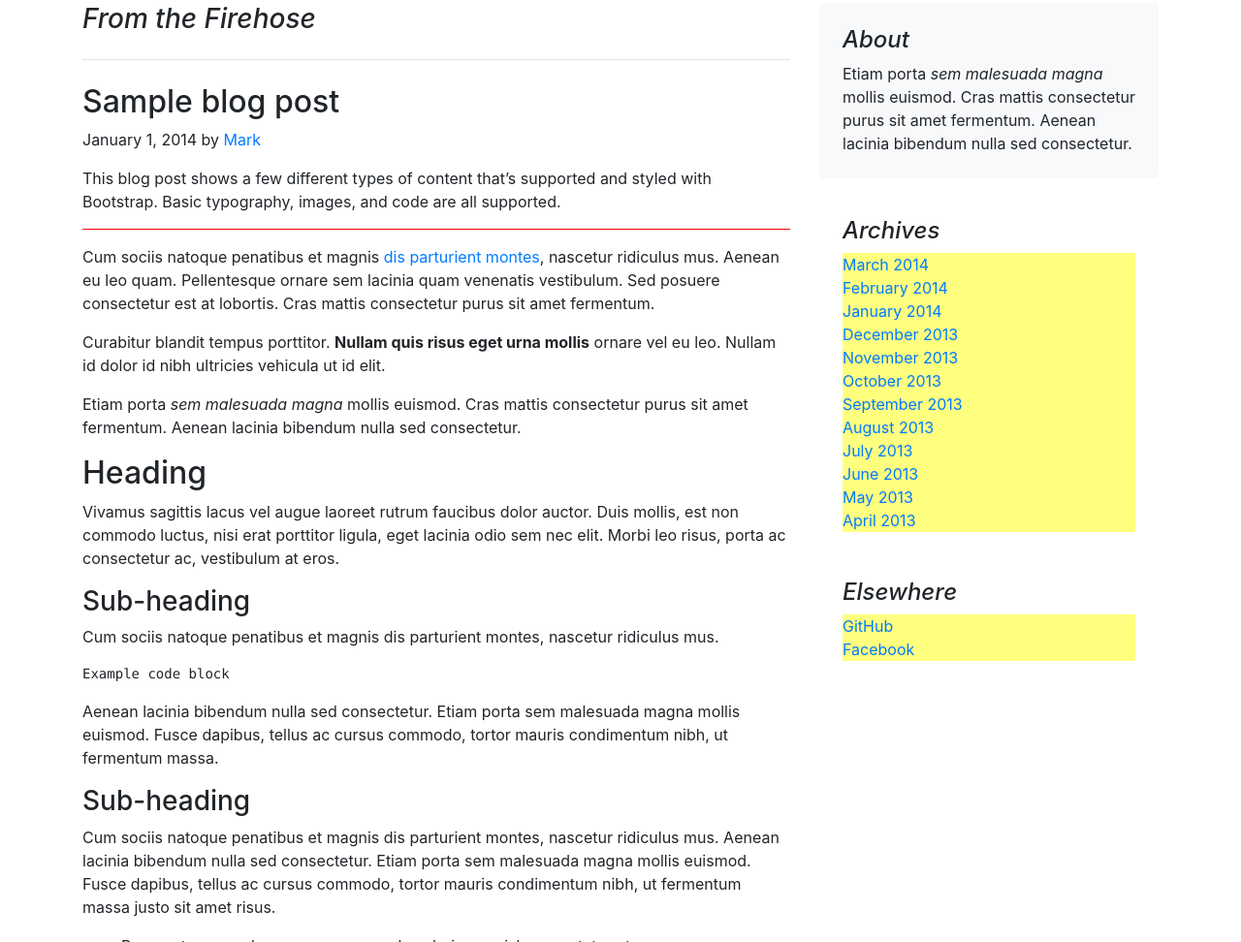
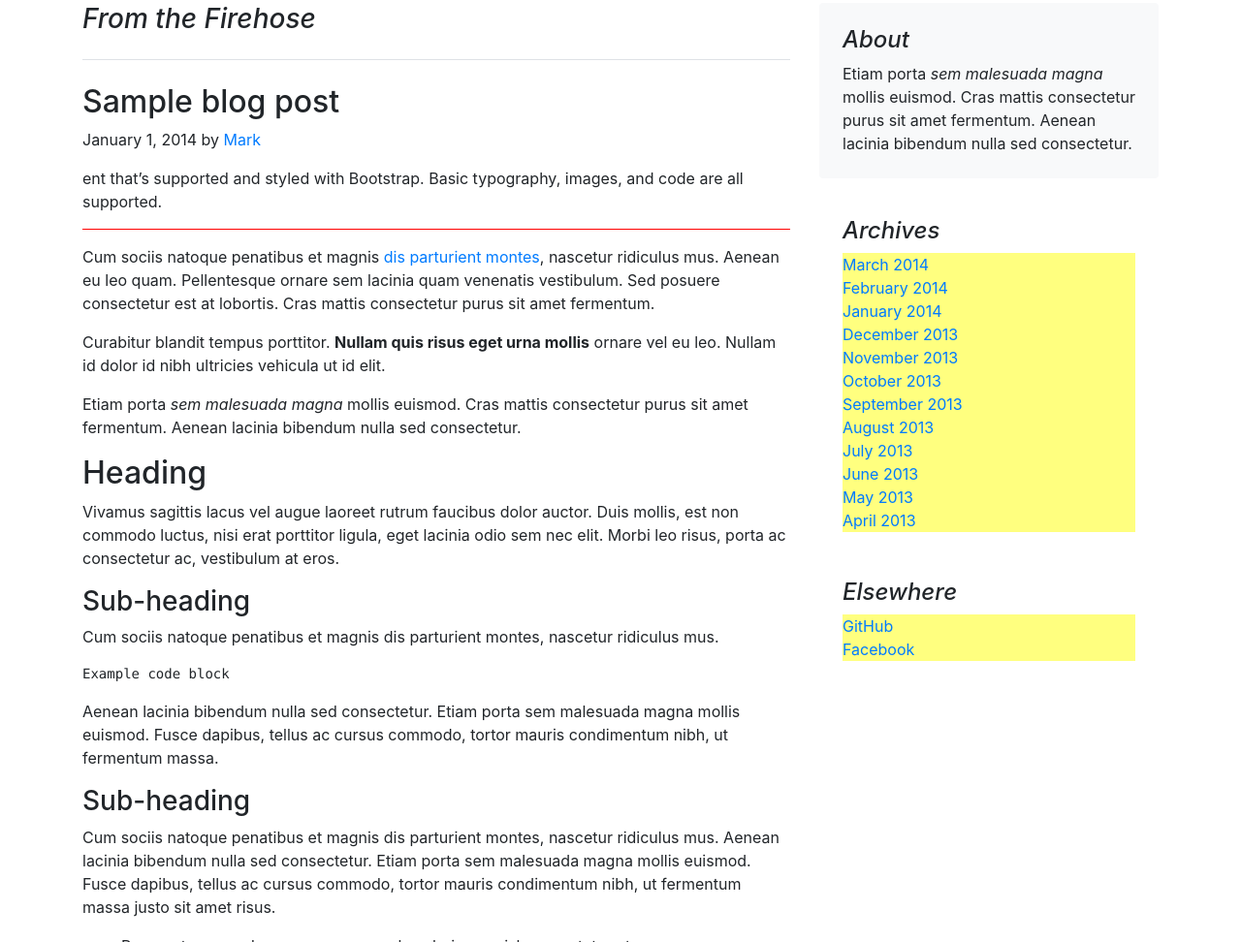
Before and after one commit to SidathDabare/W-D-01-22-Day-20, a plain HTML site: page index.html in a window 1280 px wide. Shown: the part 790-1762 px from the top of the page at 97% size. Drawn offline with nearby package versions, Linux system fonts and the light colour scheme.

Commit message:
correction

```diff
--- a/index.html
+++ b/index.html
@@ -449,13 +449,12 @@
 
       function removeFirstCrackters() {
         let caracters = document.querySelector(
-          ".blog-main > div.blog-post > p+p"
+          ".blog-main > div.blog-post > p + p"
         ).innerText;
-        for (let i = 0; i < 50; i++) {
-          caracters[i].style.color = "red";
-          caracters[i].slice(0, 50);
-          //   caracters[i].slice(0, 50);
-        }
+        let newStr = caracters.slice(50, caracters.length);
+        console.log(newStr);
+        document.querySelector(".blog-main > div.blog-post > p + p").innerText =
+          newStr;
       }
       removeFirstCrackters();
       //   console.log(caracters);
```
